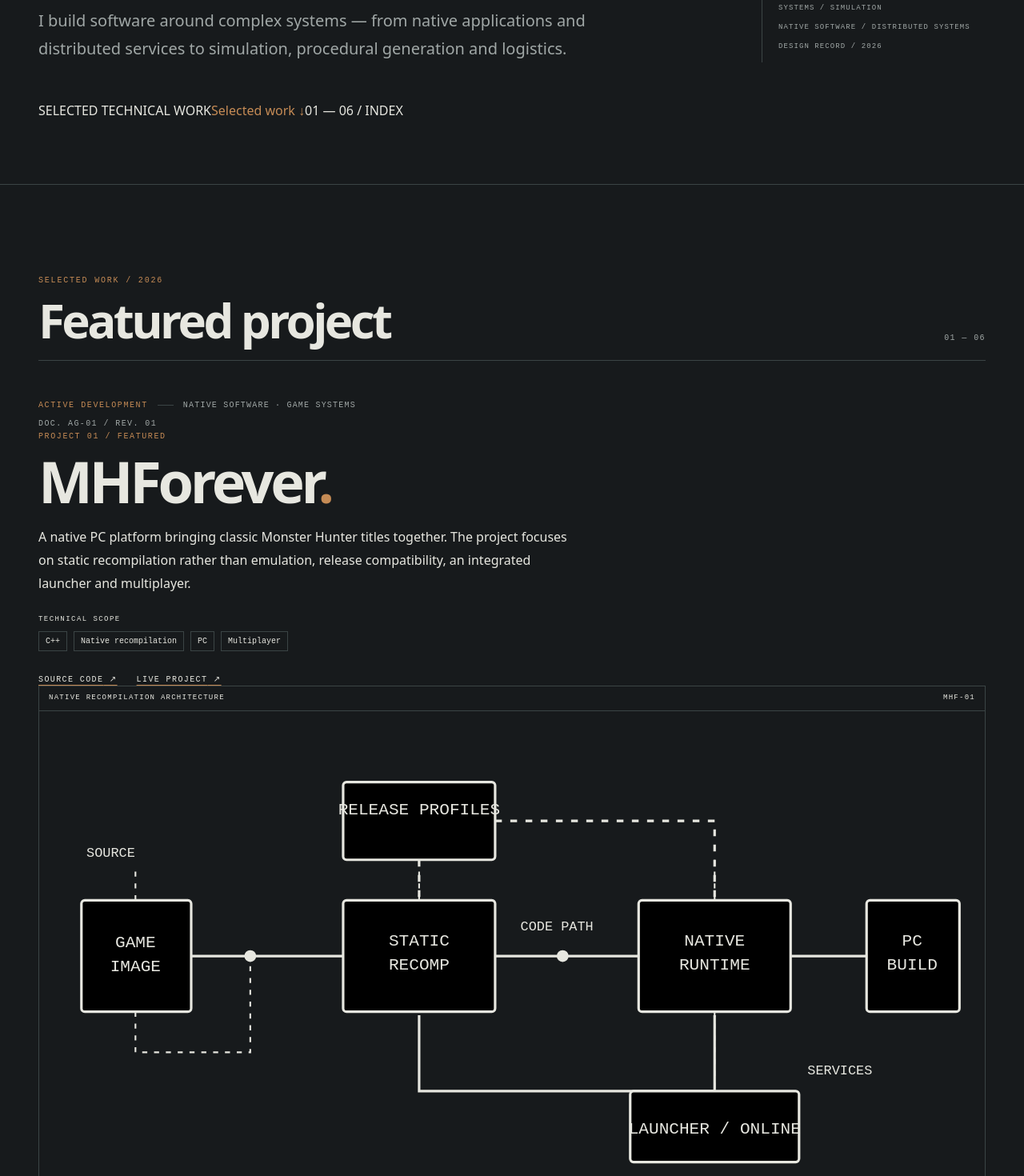
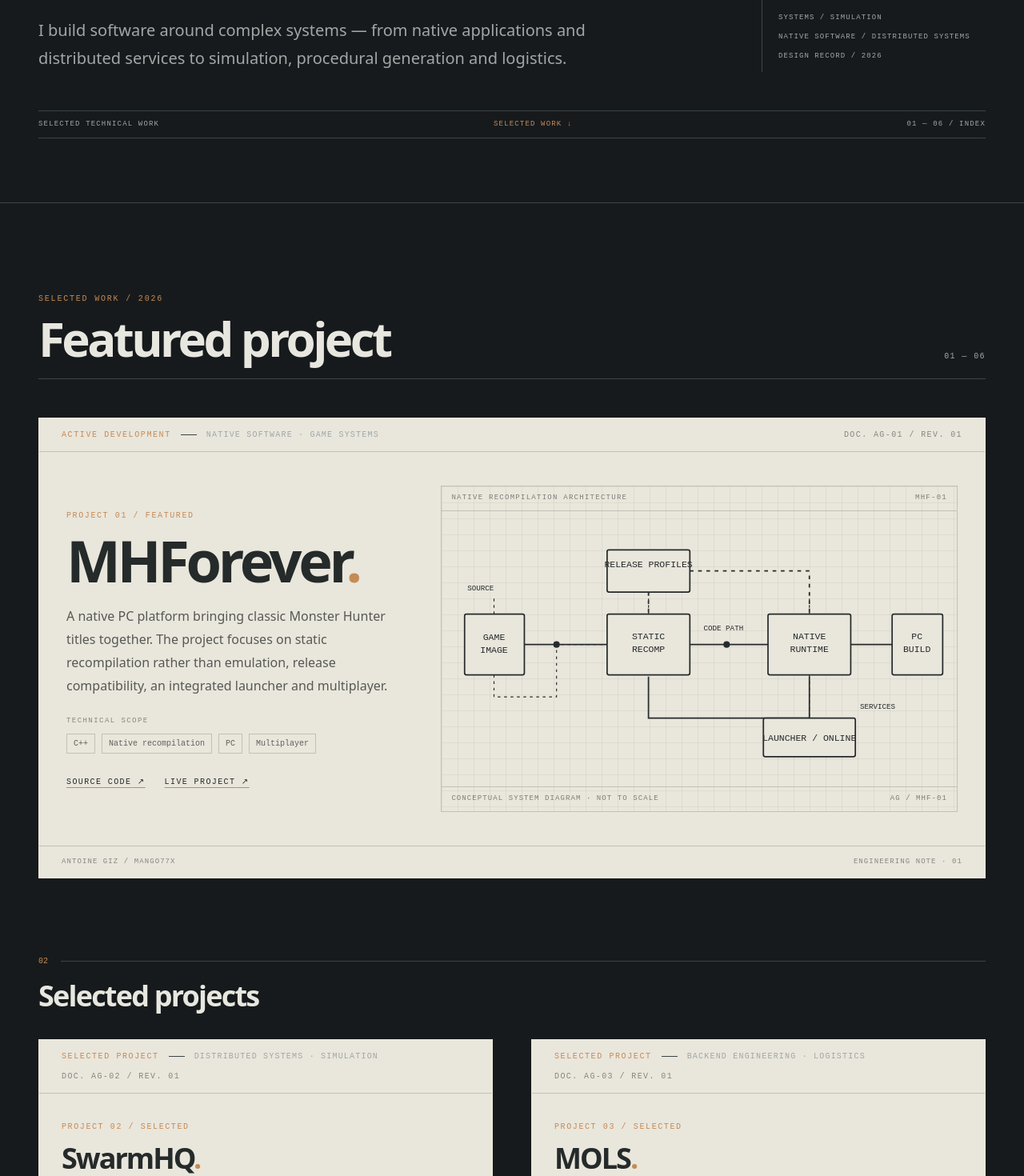
Before and after one commit to Mango77x/Mango77x.github.io, a React (Vite) app: page / in a window 1280 px wide. Shown: the part 520-1990 px from the top of the page at 80% size. Built offline with nearby package versions, Linux system fonts and the light colour scheme.

Commit message:
Apply technical drawing sheet visual system

```diff
--- a/src/index.css
+++ b/src/index.css
@@ -14,61 +14,43 @@
   --color-muted: #a0a7a6;
   --color-rule: #3b4445;
   --color-accent: #c58b55;
-
+  --color-sheet: #e9e6dc;
+  --color-ink: #252a2a;
   --font-sans: "IBM Plex Sans", ui-sans-serif, system-ui, sans-serif;
   --font-mono: "IBM Plex Mono", ui-monospace, monospace;
 }
 
 @layer base {
-  * {
-    border-color: var(--color-rule);
-  }
-
-  html {
-    color-scheme: dark;
-    scroll-behavior: smooth;
-    background: var(--color-carbon);
-  }
-
-  body {
-    margin: 0;
-    background: var(--color-carbon);
-    color: var(--color-paper);
-    font-family: var(--font-sans);
-    font-synthesis: none;
-    text-rendering: optimizeLegibility;
-    -webkit-font-smoothing: antialiased;
-    -moz-osx-font-smoothing: grayscale;
-  }
-
-  ::selection {
-    background: var(--color-accent);
-    color: var(--color-carbon);
-  }
-
-  :focus-visible {
-    outline: 2px solid var(--color-accent);
-    outline-offset: 3px;
-  }
-
-  a {
-    text-decoration-thickness: 1px;
-  }
-
+  * { border-color: var(--color-rule); }
+  html { color-scheme: dark; scroll-behavior: smooth; background: var(--color-carbon); }
+  body { margin: 0; background: var(--color-carbon); color: var(--color-paper); font-family: var(--font-sans); font-synthesis: none; text-rendering: optimizeLegibility; -webkit-font-smoothing: antialiased; -moz-osx-font-smoothing: grayscale; }
+  ::selection { background: var(--color-accent); color: var(--color-carbon); }
+  :focus-visible { outline: 2px solid var(--color-accent); outline-offset: 3px; }
+  a { text-decoration-thickness: 1px; }
   @media (prefers-reduced-motion: reduce) {
-    *, *::before, *::after {
-      scroll-behavior: auto !important;
-      animation-duration: 0.01ms !important;
-      animation-iteration-count: 1 !important;
-      transition-duration: 0.01ms !important;
-    }
+    *, *::before, *::after { scroll-behavior: auto !important; animation-duration: 0.01ms !important; animation-iteration-count: 1 !important; transition-duration: 0.01ms !important; }
   }
 }
 
-.technical-grid {
-  background-image:
-    linear-gradient(to right, rgba(160, 167, 166, 0.12) 1px, transparent 1px),
-    linear-gradient(to bottom, rgba(160, 167, 166, 0.12) 1px, transparent 1px);
-  background-size: 32px 32px;
-  mask-image: linear-gradient(to bottom right, black, transparent 95%);
+.document-topline, .document-bottomline { display: flex; flex-wrap: wrap; justify-content: space-between; gap: 10px 24px; border-top: 1px solid var(--color-rule); border-bottom: 1px solid var(--color-rule); padding: 10px 0; color: var(--color-muted); font: 9px/1.5 "IBM Plex Mono", monospace; letter-spacing: .13em; text-transform: uppercase; }
+.document-bottomline { align-items: center; }
+.dossier { overflow: hidden; border: 1px solid rgba(233,230,220,.2); background: var(--color-sheet); color: var(--color-ink); }
+.dossier-featured { margin-bottom: 0; }
+.dossier-compact { margin-top: 22px; }
+.dossier-heading, .dossier-footer { display: flex; flex-wrap: wrap; align-items: center; justify-content: space-between; gap: 10px 20px; padding: 13px 18px; border-bottom: 1px solid rgba(37,42,42,.2); }
+.dossier-footer { border-top: 1px solid rgba(37,42,42,.2); border-bottom: 0; color: rgba(37,42,42,.5); font: 9px/1.5 "IBM Plex Mono", monospace; letter-spacing: .12em; }
+.dossier-heading > span { color: rgba(37,42,42,.5); }
+.dossier-body { display: grid; gap: 28px; padding: 24px 18px; }
+.dossier-copy { min-width: 0; }
+.dossier-illustration { min-width: 0; align-self: center; }
+.drawing-sheet { color: var(--color-ink); }
+.drawing-grid { pointer-events: none; background-image: linear-gradient(rgba(37,42,42,.055) 1px, transparent 1px), linear-gradient(90deg, rgba(37,42,42,.055) 1px, transparent 1px); background-size: 20px 20px; }
+@media (min-width: 900px) {
+  .dossier-body { grid-template-columns: minmax(0, .85fr) minmax(0, 1.15fr); align-items: center; gap: 38px; padding: 34px 28px; }
+  .dossier-featured .dossier-body { grid-template-columns: minmax(0, .8fr) minmax(0, 1.2fr); padding: 42px 34px; }
+  .dossier-heading, .dossier-footer { padding-left: 28px; padding-right: 28px; }
 }
+@media (max-width: 520px) {
+  .dossier-heading, .dossier-footer { padding-left: 12px; padding-right: 12px; }
+  .dossier-body { padding: 20px 12px; }
+}
```
